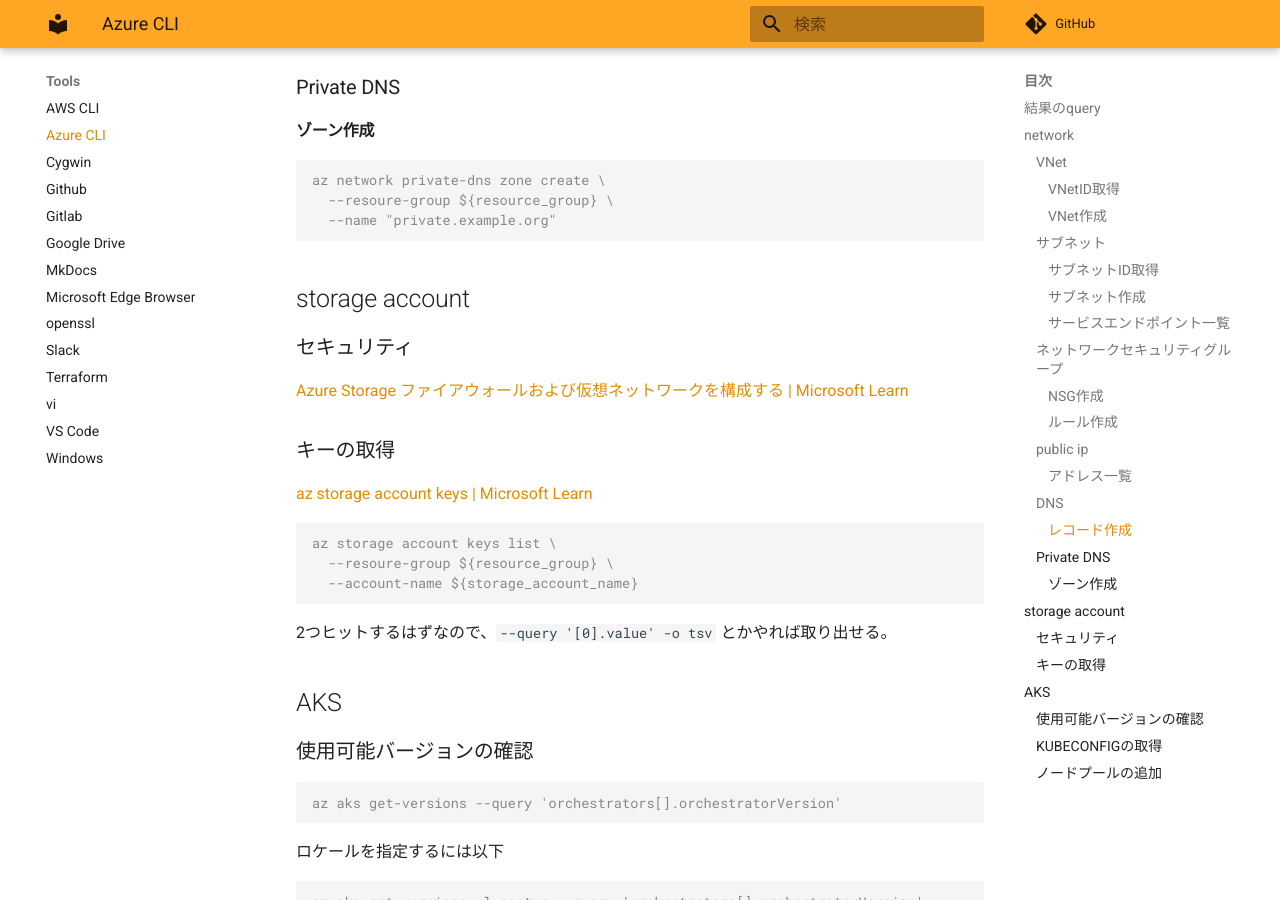
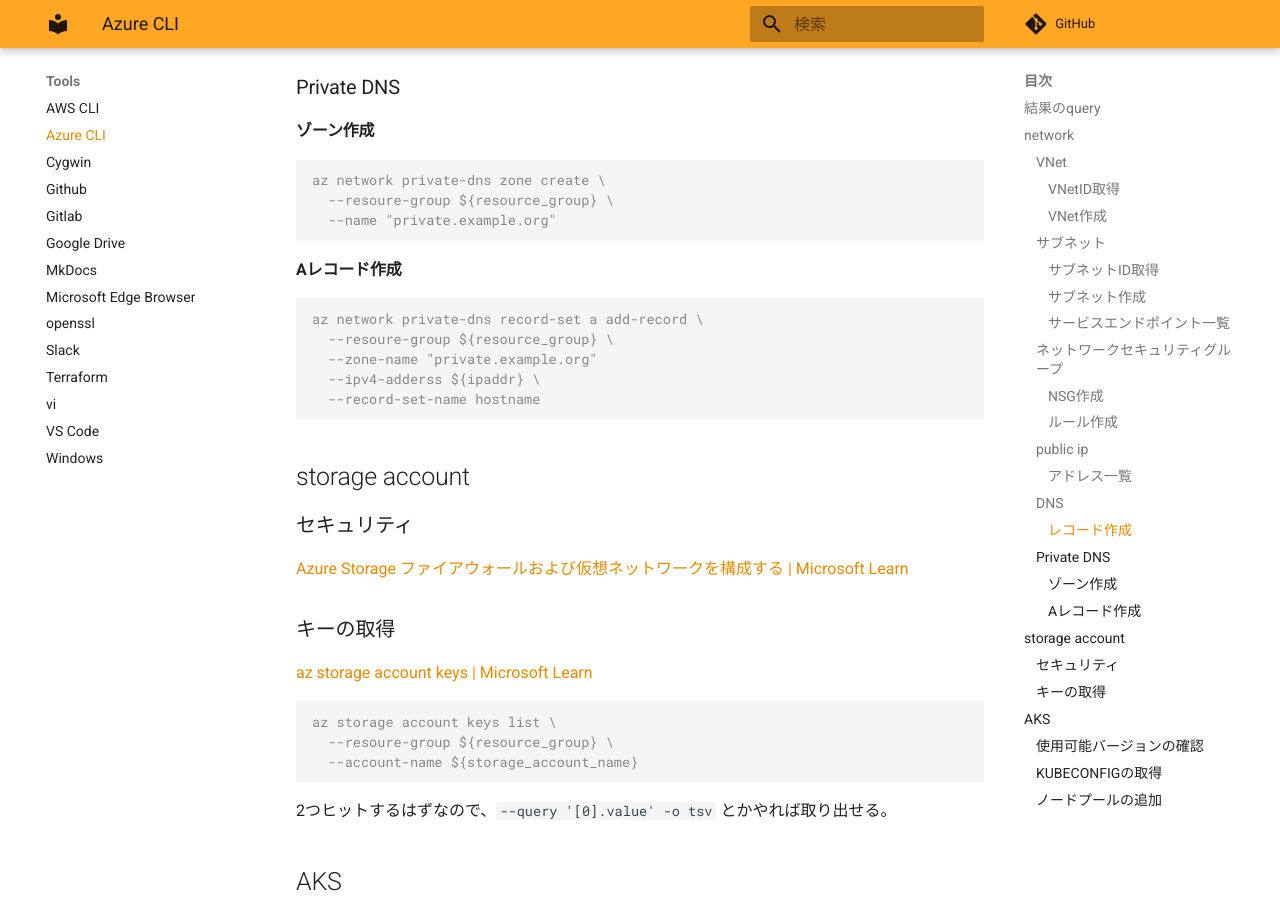
Before and after one commit to zaki-lknr/docs, an MkDocs documentation site: the page built from docs/Tools/az.md, in a window 1280 px wide and 900 px high, scrolled down 3122 px. Built offline with MkDocs 1.6.1 and Material for MkDocs 9.7.7, drawn with Linux system fonts in a browser that asks for light colours; comment, search, counter and statistics services are not loaded.

Commit message:
add: tools/az: PrivateDNS Aレコード追加

````diff
--- a/docs/Tools/az.md
+++ b/docs/Tools/az.md
@@ -158,6 +158,16 @@ az network private-dns zone create \
   --name "private.example.org"
 ```
 
+#### Aレコード作成
+
+```console
+az network private-dns record-set a add-record \
+  --resoure-group ${resource_group} \
+  --zone-name "private.example.org"
+  --ipv4-adderss ${ipaddr} \
+  --record-set-name hostname
+```
+
 ## storage account
 
 ### セキュリティ
````
